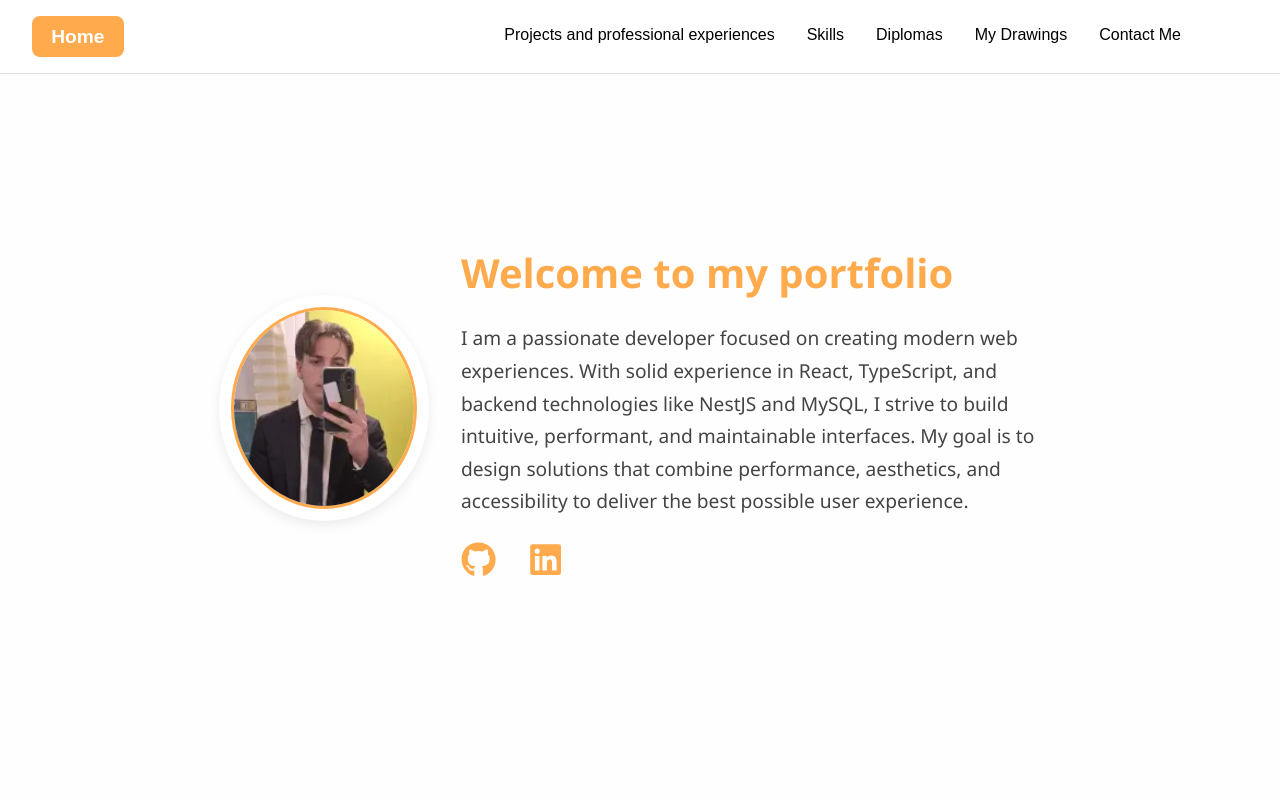
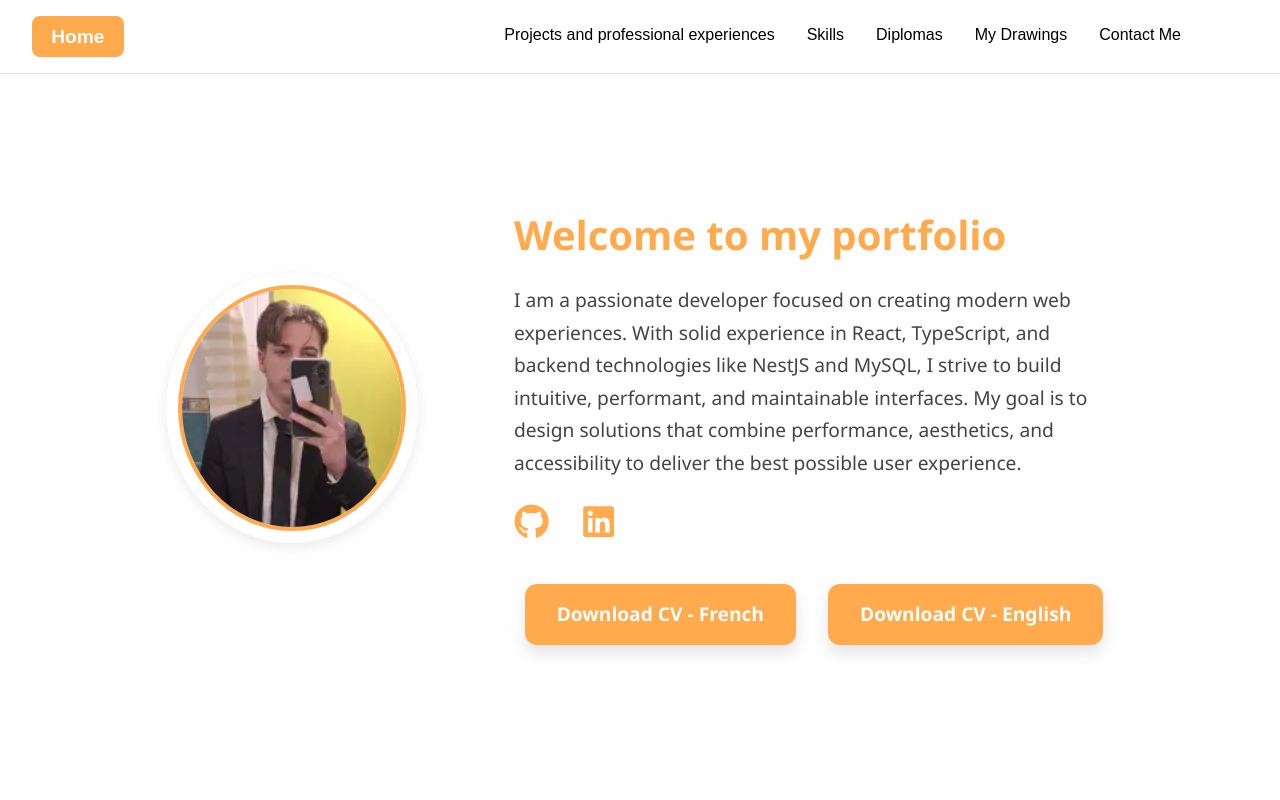
Before and after one commit to Hugues1000/Portfolio, a React (Vite) app: page /home in a window 1280 px wide. Shown: the top 800 px of the page. Built offline with nearby package versions, Linux system fonts and the light colour scheme.

Commit message:
Better home page

```diff
--- a/src/locales/en/translation.json
+++ b/src/locales/en/translation.json
@@ -1,7 +1,9 @@
 {
   "home": {
     "title": "Welcome to my portfolio",
-    "description": "I am a passionate developer focused on creating modern web experiences. With solid experience in React, TypeScript, and backend technologies like NestJS and MySQL, I strive to build intuitive, performant, and maintainable interfaces. My goal is to design solutions that combine performance, aesthetics, and accessibility to deliver the best possible user experience."
+    "description": "I am a passionate developer focused on creating modern web experiences. With solid experience in React, TypeScript, and backend technologies like NestJS and MySQL, I strive to build intuitive, performant, and maintainable interfaces. My goal is to design solutions that combine performance, aesthetics, and accessibility to deliver the best possible user experience.",
+    "downloadFr": "Download CV - French",
+    "downloadEn": "Download CV - English"
   },
   "contact": {
     "title": "Contact Me"
--- a/src/pages/Home.tsx
+++ b/src/pages/Home.tsx
@@ -41,6 +41,16 @@ const Home = () => {
                 <FaLinkedin />
               </a>
             </div>
+
+            {/* Boutons de téléchargement */}
+            <div className="cv-buttons">
+              <a href="/assets/cv/cvFr.pdf" download className="cv-button">
+                {t('home.downloadFr')}
+              </a>
+              <a href="/assets/cv/cvEn.pdf" download className="cv-button">
+                {t('home.downloadEn')}
+              </a>
+            </div>
           </div>
         </div>
       </section>
--- a/src/styles/Home.css
+++ b/src/styles/Home.css
@@ -12,7 +12,7 @@
   display: flex;
   align-items: center;
   justify-content: center;
-  gap: 2rem;
+  gap: 6rem;
   flex-wrap: wrap;
   max-width: 1200px;
   width: 100%;
@@ -30,10 +30,10 @@
 }
 
 .home-image {
-  width: clamp(120px, 18vw, 180px);
+  width: clamp(150px, 22vw, 220px);
   height: auto;
   border-radius: 50%;
-  border: 3px solid #ffaa4d;
+  border: 4px solid #ffaa4d;
 }
 
 .home-text {
@@ -130,3 +130,28 @@
   color: #ffaa4d;
   font-size: 1.5rem;
 }
+
+.cv-buttons {
+  display: flex;
+  justify-content: center;
+  flex-wrap: wrap;
+  gap: 2rem;
+  margin-top: 2rem;
+}
+
+.cv-button {
+  padding: 1rem 2rem;
+  background-color: #ffaa4d;
+  color: white;
+  font-size: 1.2rem;
+  font-weight: bold;
+  border-radius: 12px;
+  text-decoration: none;
+  transition: transform 0.3s ease, background-color 0.3s ease;
+  box-shadow: 0 8px 15px rgba(0, 0, 0, 0.1);
+}
+
+.cv-button:hover {
+  transform: scale(1.1);
+  background-color: #e68a00;
+}
```
